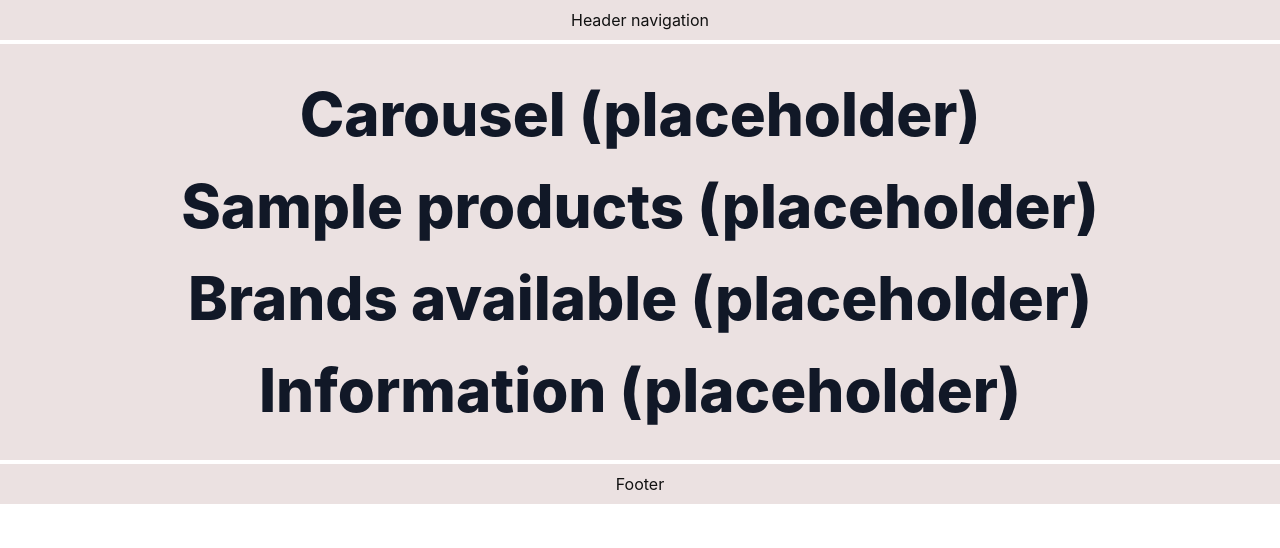
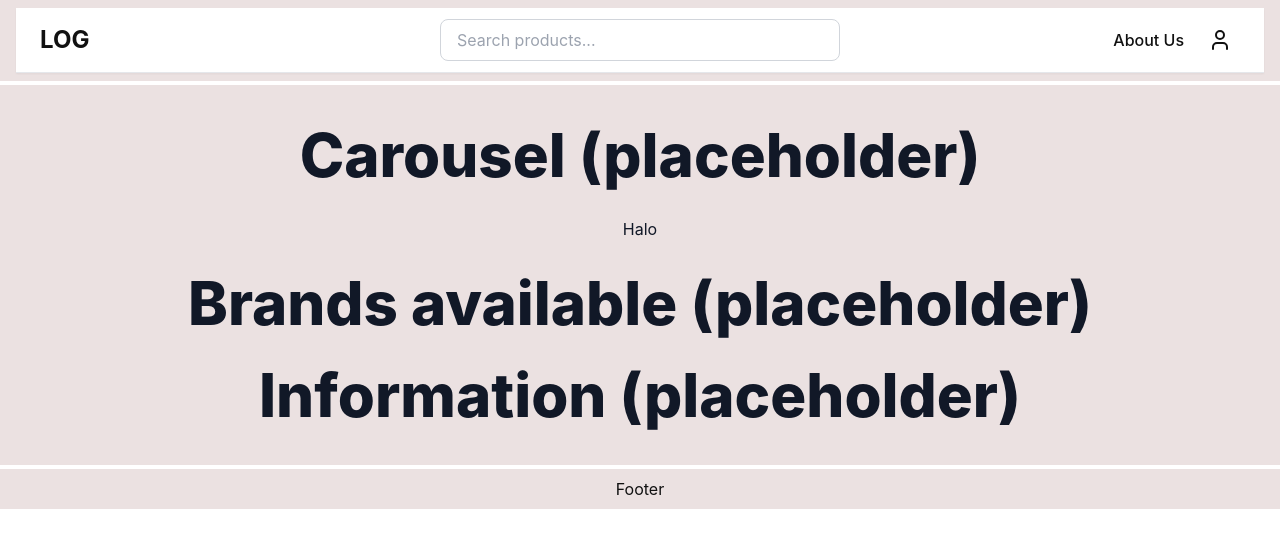
Before and after one commit to Jimmy-Pingcas/Shoe-Ecommerce, a React (Vite) app in the folder frontend/: page / in a window 1280 px wide. Shown: the top 548 px of the page. Built offline with nearby package versions, Linux system fonts and the light colour scheme.

Commit message:
add header and sample product component but not fully functional

```diff
--- a/frontend/package.json
+++ b/frontend/package.json
@@ -10,8 +10,10 @@
     "preview": "vite preview"
   },
   "dependencies": {
+    "lucide-react": "^1.17.0",
     "react": "^19.2.6",
     "react-dom": "^19.2.6",
+    "react-icons": "^5.6.0",
     "react-router-dom": "^6.14.1"
   },
   "devDependencies": {
--- a/frontend/src/landing/components/headerMainComponents.tsx
+++ b/frontend/src/landing/components/headerMainComponents.tsx
@@ -0,0 +1,34 @@
+import { User } from "lucide-react";
+
+export default function HeaderMainComponents() {
+	return (
+		<header className="w-full border-b bg-white shadow-sm">
+			<div className="grid h-16 grid-cols-3 items-center px-6">
+				{/* Logo */}
+				<div>
+					<h1 className="text-2xl font-bold">LOG</h1>
+				</div>
+
+				{/* Search */}
+				<div className="flex justify-center">
+					<input
+						type="text"
+						placeholder="Search products..."
+						className="w-full max-w-md rounded-lg border border-gray-300 px-4 py-2 outline-none focus:border-black"
+					/>
+				</div>
+
+				{/* Right Side */}
+				<div className="flex items-center justify-end gap-4">
+					<button className="font-medium hover:text-gray-600">
+						About Us
+					</button>
+
+					<button className="rounded-full p-2 hover:bg-gray-100">
+						<User size={24} />
+					</button>
+				</div>
+			</div>
+		</header>
+	);
+}
--- a/frontend/src/landing/components/shoeCard.tsx
+++ b/frontend/src/landing/components/shoeCard.tsx
@@ -0,0 +1,6 @@
+
+export default function ShoeCard() {
+    return(
+        <div>Halo</div>
+    )
+}
--- a/frontend/src/landing/pages/landing.tsx
+++ b/frontend/src/landing/pages/landing.tsx
@@ -1,10 +1,15 @@
+import React from 'react';
+import MainHeader from '../components/headerMainComponents';
+import ShoeCard from '../components/shoeCard';
+
 export default function Landing() {
   return (
     <main className="min-h-screen fixed inset-0 bg-white overflow-auto">
       <div className="w-full max-w-full flex flex-col gap-1 box-border">
         {/* Header (navigation) */}
         <section className="w-full bg-[#ebe1e1] text-[#111111] flex items-center justify-center px-4 py-2 box-border">
-          Header navigation
+          {/* import from components */}
+          <MainHeader/>
         </section>
 
         {/* Main content area */}
@@ -23,8 +28,8 @@ export default function Landing() {
             {/* Sample product component - file: components/shoeCard.tsx */}
             <div className="w-full flex flex-col items-center gap-8">
 
-              {/* import ang component diri */}
-              <h1 className="m-0 text-4xl md:text-5xl lg:text-6xl font-extrabold">Sample products (placeholder)</h1>
+              {/* import from components */}
+              <ShoeCard/>
             </div>
 
 
```
Also changed, not shown: frontend/src/landing/components/filter.tsx (added), 1 other file (tests, documents, lock files or other folders).
